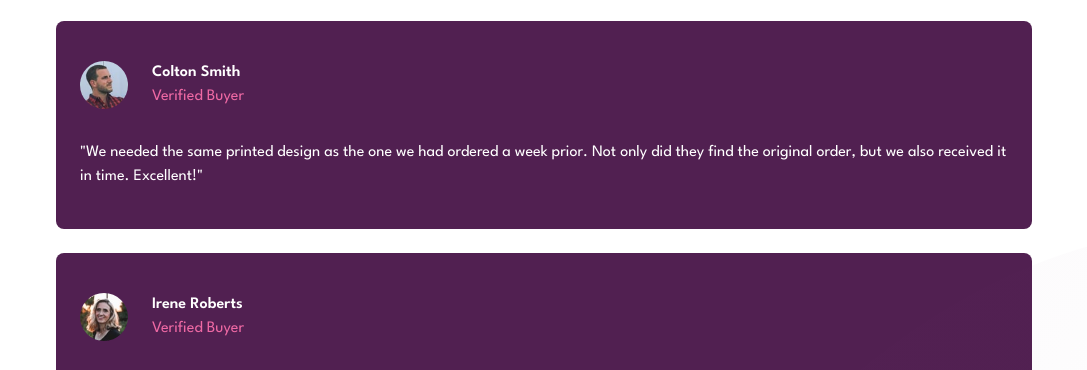
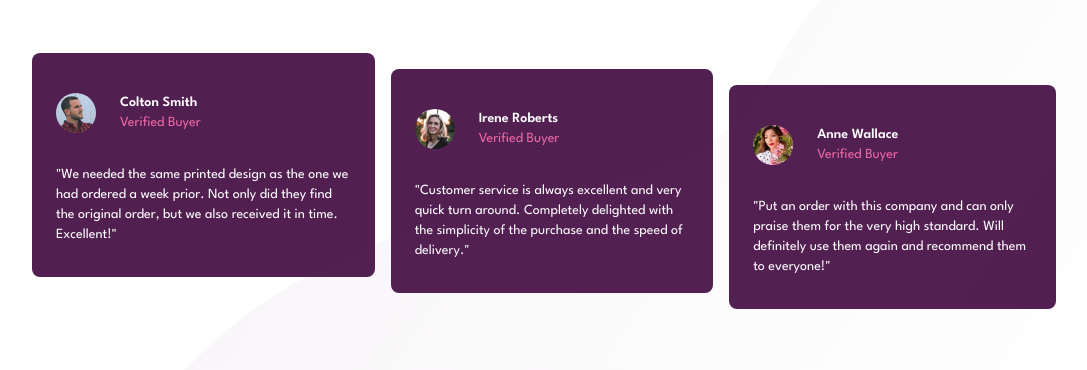
Before and after one commit to soltaniworld/Social-Proof-Section-with-Tailwind-CSS, a plain HTML site: page index.html in a window 1280 px wide. Shown: the part 427-797 px from the top of the page, without its empty margins (96-1183 px from the left). Drawn offline with nearby package versions, Linux system fonts and the light colour scheme.

Commit message:
formatted testimonies that I forgot to format for desktop view

```diff
--- a/index.html
+++ b/index.html
@@ -93,10 +93,10 @@
         </div>
       </div>
 
-      <div class="contact-container">
-        <div class="contact-card bg-contactcard m-6 rounded-lg px-6 py-10 text-white">
+      <div class="contact-container md:flex md:justify-between md:mt-10 md:gap-4">
+        <div class="contact-card bg-contactcard m-6 md:m-0 md:mt-4 rounded-lg px-6 py-10 text-white text-sm md:h-56 `">
           <div class="contact-info-container flex mb-8 ">
-            <div class="contact-pic"><img src="images/image-colton.jpg" alt="" class="rounded-full bg-contain h-12 mr-6 "></div>
+            <div class="contact-pic"><img src="images/image-colton.jpg" alt="" class="rounded-full bg-contain h-10 mr-6 "></div>
             <div class="contact-info">
               <div class="contact-name font-semibold">Colton Smith</div>
               <div class="contact-verified text-verified">Verified Buyer</div>
@@ -109,9 +109,9 @@
           </div>
         </div>
 
-        <div class="contact-card bg-contactcard m-6 rounded-lg px-6 py-10 text-white">
+        <div class="contact-card bg-contactcard m-6 md:m-0 md:mt-8 rounded-lg px-6 py-10 text-white text-sm md:h-56 `">
           <div class="contact-info-container flex mb-8 ">
-            <div class="contact-pic"><img src="images/image-irene.jpg" alt="" class="rounded-full bg-contain h-12 mr-6 "></div>
+            <div class="contact-pic"><img src="images/image-irene.jpg" alt="" class="rounded-full bg-contain h-10 mr-6 "></div>
             <div class="contact-info">
               <div class="contact-name font-semibold">Irene Roberts</div>
               <div class="contact-verified text-verified">Verified Buyer</div>
@@ -123,9 +123,9 @@
           </div>
         </div>
 
-        <div class="contact-card bg-contactcard m-6 rounded-lg px-6 py-10 text-white">
+        <div class="contact-card bg-contactcard m-6 md:m-0 md:mt-12  rounded-lg px-6 py-10 text-white text-sm md:h-56 `">
           <div class="contact-info-container flex mb-8 ">
-            <div class="contact-pic"><img src="images/image-anne.jpg" alt="" class="rounded-full bg-contain h-12 mr-6 "></div>
+            <div class="contact-pic"><img src="images/image-anne.jpg" alt="" class="rounded-full bg-contain h-10 mr-6 "></div>
             <div class="contact-info">
               <div class="contact-name font-semibold">Anne Wallace</div>
               <div class="contact-verified text-verified">Verified Buyer</div>
```
